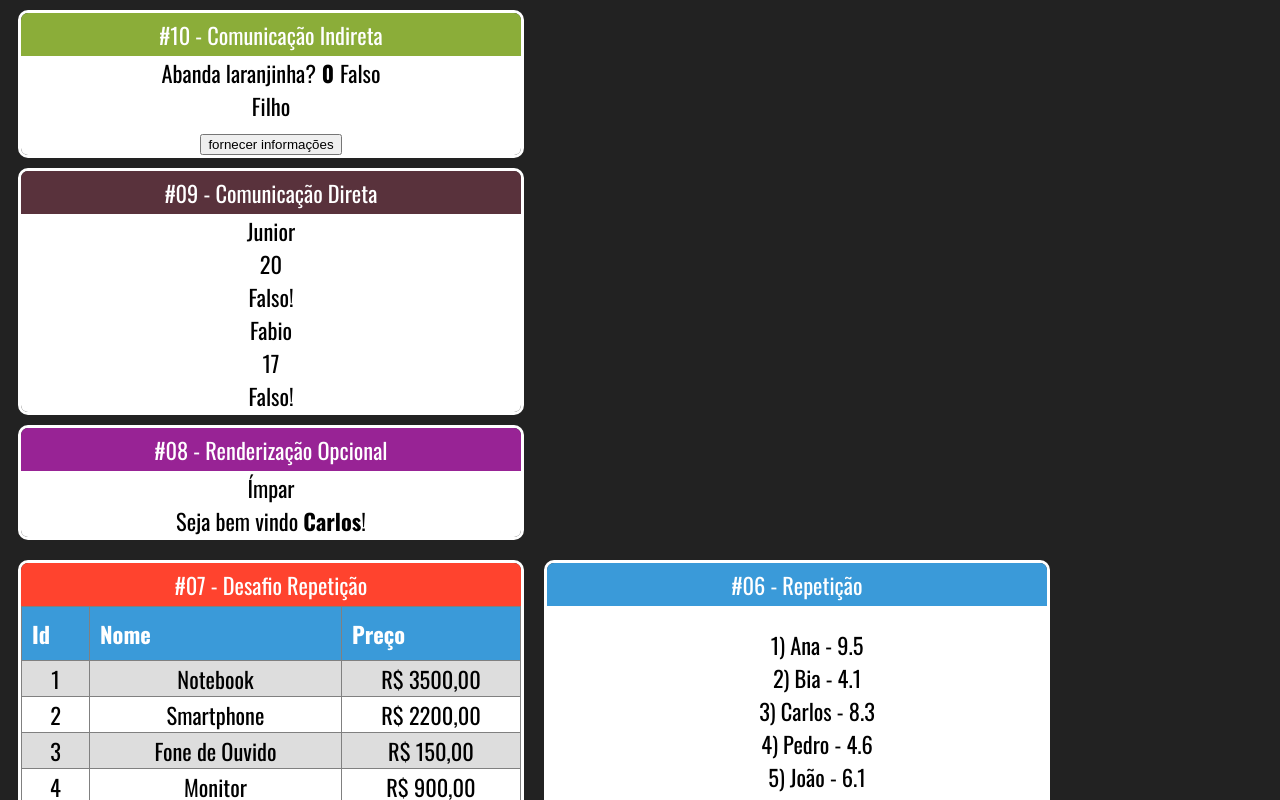
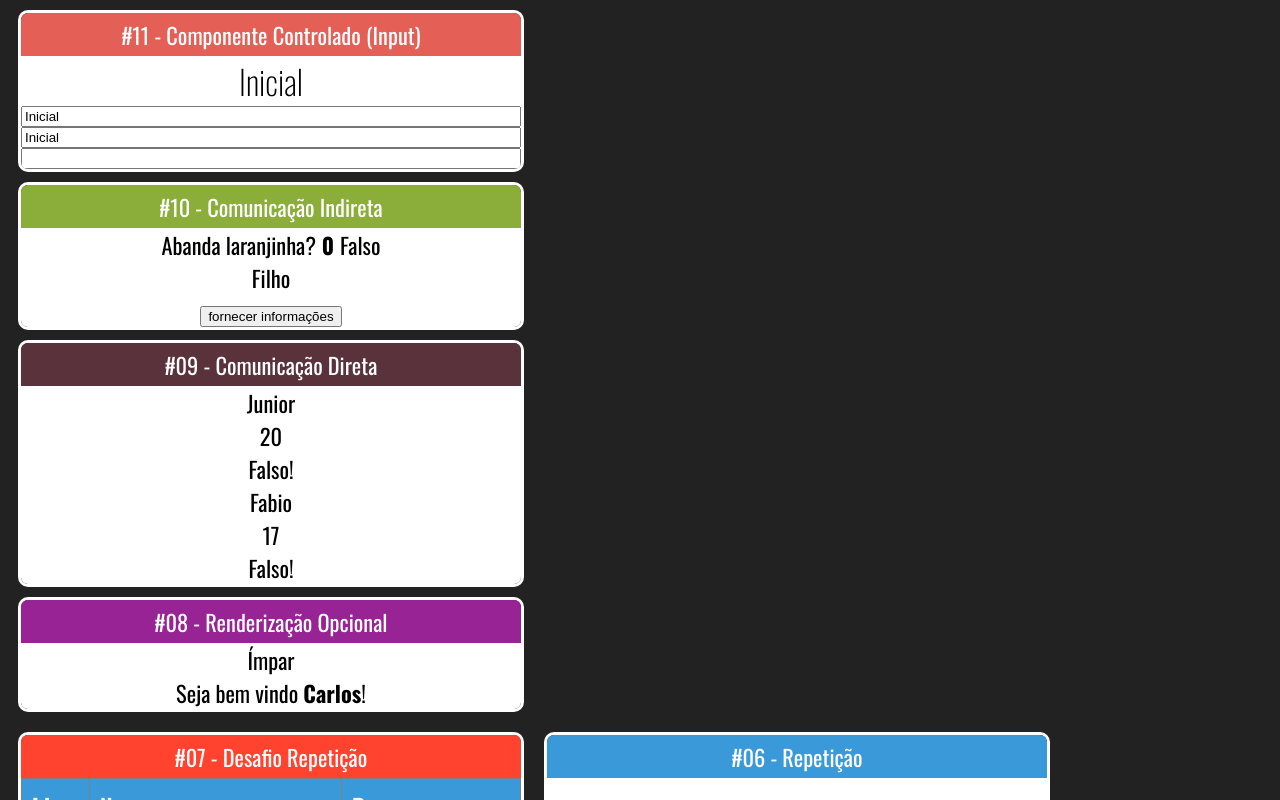
Before and after one commit to Homura-san/fundamentos-react, a React (Create React App) app: page / in a window 1280 px wide. Shown: the top 800 px of the page. Built offline with nearby package versions, Linux system fonts and the light colour scheme.

Commit message:
Componente Controlado (baseado em função)

```diff
--- a/src/App.jsx
+++ b/src/App.jsx
@@ -12,12 +12,16 @@
 import UsuarioInfo from "./components/condicional/UsuarioInfo";
 import DiretaPai from "./components/comunicacao/DiretaPai";
 import IndiretaPai from "./components/comunicacao/IndiretaPai";
-
+import Input from "./components/formulario/Input";
 
 // Sintaxe de função mais reduzida possível
 
 export default _ =>
     <div className="App">
+        <Card titulo="#11 - Componente Controlado (Input)" color="#E45F56">
+            <Input></Input>
+        </Card>
+
         <Card titulo="#10 - Comunicação Indireta" color="#8BAD39">
             <IndiretaPai></IndiretaPai>
         </Card>
--- /dev/null
+++ b/src/components/formulario/Input.css
@@ -0,0 +1,3 @@
+.Input input {
+
+}
--- /dev/null
+++ b/src/components/formulario/Input.jsx
@@ -0,0 +1,29 @@
+import React from "react";
+import './Input.css'
+
+// Componente Controlado (Controlled Component)
+
+export default props => {
+    const [valor, setValor] = React.useState('Inicial')
+
+    // Toda vez que o input mudar, o valor do estado muda
+    // Somente o React muda o valor do input. Caso contrário, o valor é mantido.
+    function quandoMudar(e) {
+        setValor(e.target.value)
+    }
+
+    return (
+        <div className="Input">
+            <h2> {valor} </h2>
+            <div style={{
+                display: 'flex',
+                flexDirection: 'column'
+            }}>
+                <input value={valor} onChange={quandoMudar} />
+                <input value={valor} readOnly /> {/* Somente leitura */}
+                <input value={undefined}  /> {/* Componente não controlado */}
+            </div>
+
+        </div>
+    )
+}
```
